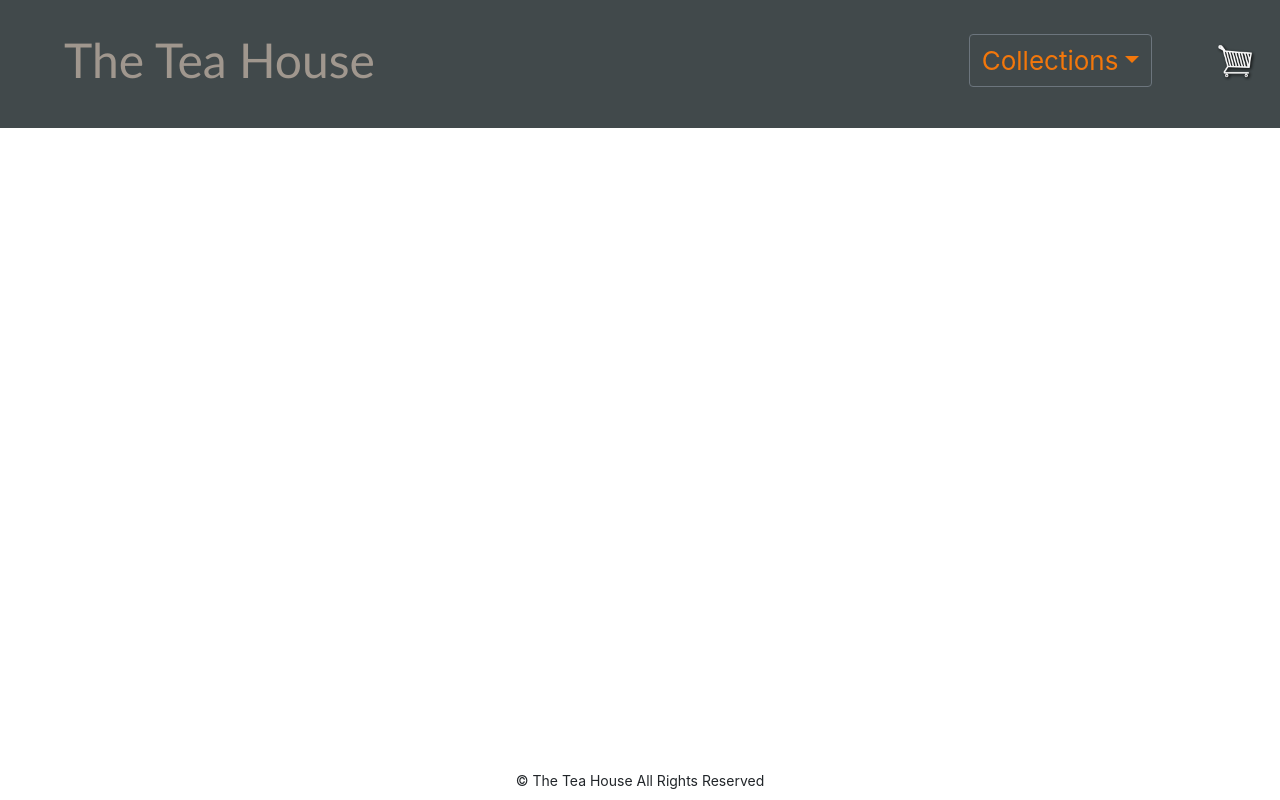
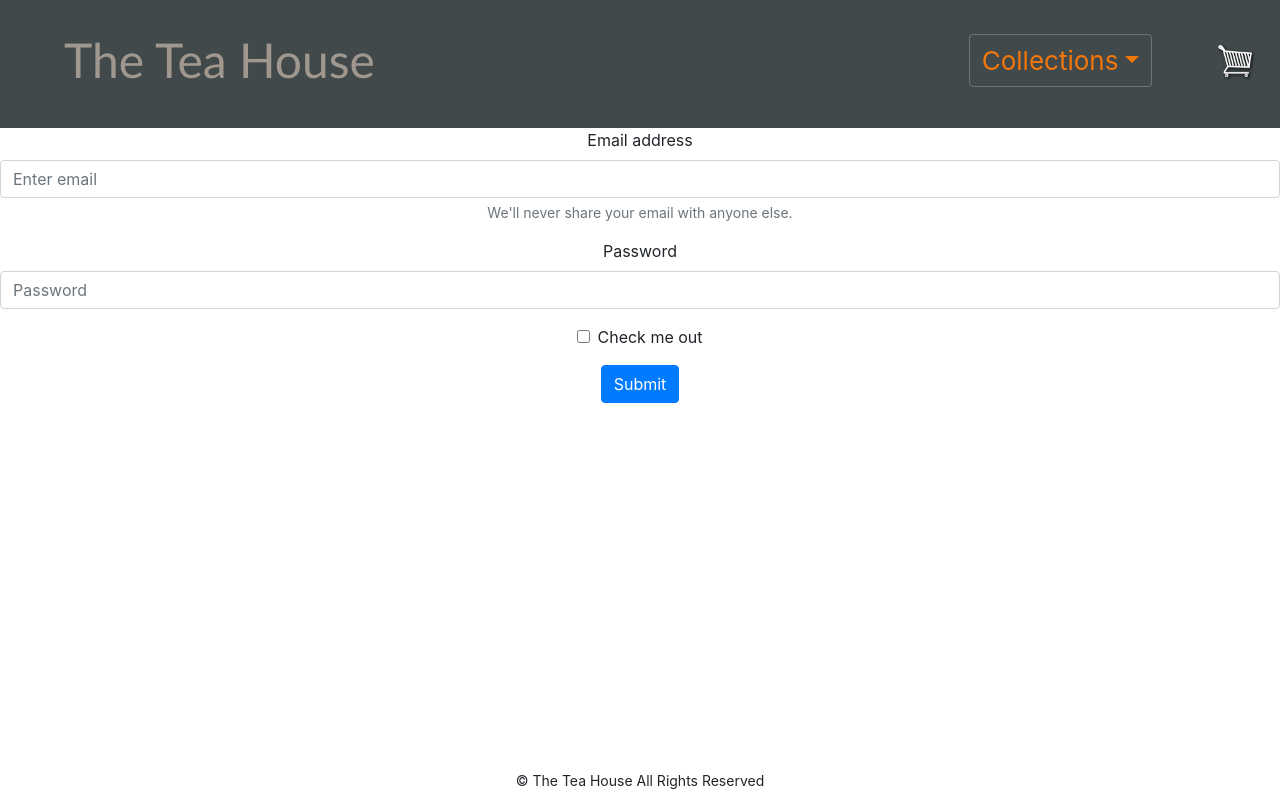
Before and after one commit to imarkov5/capstone-1, a React (Create React App) app in the folder tea-house-app/: page /new_product in a window 1280 px wide. Built offline with nearby package versions, Linux system fonts and the light colour scheme; no server answers.

Commit message:
changed logic to get product detail using axios request

```diff
--- a/tea-house-app/src/App.js
+++ b/tea-house-app/src/App.js
@@ -13,6 +13,7 @@ import Puerh from './Views/Category/Puerh';
 import Yerba from './Views/Category/Yerba';
 import ProductDetail from './Views/ProductDetail';
 import ShoppingCart from './Views/ShoppingCart';
+import NewProduct from './Views/NewProduct';
 import data from './data.json';
 import axios from 'axios';
 
@@ -26,7 +27,7 @@ function App() {
     axios.get("http://localhost:8080/products")
     .then(response => setProducts(response.data))
     .catch(error => console.log(error))
-  })
+  },[])
 
 
   const [cartItems, setCartItems] = useState(LocalStorageCart);
@@ -93,9 +94,15 @@ function App() {
         <Route path="/puerh">
           <Puerh onAdd={onAdd}/>
         </Route>
+
+        <Route path="/new_product">
+          <NewProduct products={products}/>
+        </Route>
+
         <Route path="/products/:id">
           <ProductDetail onAdd={onAdd} products={products}/>
         </Route>
+
         <Route path="/cart"
           render={({history}) =>
           <ShoppingCart
--- a/tea-house-app/src/Views/Category/Black.jsx
+++ b/tea-house-app/src/Views/Category/Black.jsx
@@ -5,14 +5,15 @@ import Product from '../../Components/Product';
 import axios from 'axios';
 
 export default function Black(props) {
-    const { products, onAdd } = props;
+    const { onAdd } = props;
     const blackTea = [];
 
-    products.forEach((item, index) => {
-        if(item.category_id == 2){
+    data.products.forEach((item, index) => {
+        if(item.category == 'black'){
             blackTea.push(item);
         }
     })
+    console.log(blackTea);
 
     return (
             <div>
--- a/tea-house-app/src/Views/HomePage.jsx
+++ b/tea-house-app/src/Views/HomePage.jsx
@@ -5,7 +5,7 @@ import {Link} from 'react-router-dom';
 export default function HomePage() {
     return (
         <div className="home-page">
-            <Link to="/all_products"><div className="axiom">
+            <Link to="/new_product"><div className="axiom">
                 <h3>A CUP OF TEA</h3>
                 <h2>MAKES EVERYTHING</h2>
                 <h1>BETTER</h1>
--- /dev/null
+++ b/tea-house-app/src/Views/NewProduct.jsx
@@ -0,0 +1,36 @@
+import React, {useState, useEffect} from 'react';
+import axios from 'axios';
+import {Card, ListGroup, ListGroupItem, Button, Row, Form} from 'react-bootstrap';
+import { LinkContainer } from 'react-router-bootstrap';
+
+export default function NewProduct() {
+
+
+
+    return(
+        <div>
+
+            <Form>
+  <Form.Group controlId="formBasicEmail">
+    <Form.Label>Email address</Form.Label>
+    <Form.Control type="email" placeholder="Enter email" />
+    <Form.Text className="text-muted">
+      We'll never share your email with anyone else.
+    </Form.Text>
+  </Form.Group>
+
+  <Form.Group controlId="formBasicPassword">
+    <Form.Label>Password</Form.Label>
+    <Form.Control type="password" placeholder="Password" />
+  </Form.Group>
+  <Form.Group controlId="formBasicCheckbox">
+    <Form.Check type="checkbox" label="Check me out" />
+  </Form.Group>
+  <Button variant="primary" type="submit">
+    Submit
+  </Button>
+</Form>
+       </div>
+
+    )
+}
--- a/tea-house-app/src/Views/ProductDetail.jsx
+++ b/tea-house-app/src/Views/ProductDetail.jsx
@@ -1,22 +1,30 @@
-import React, {useState} from 'react';
+import React, {useState, useEffect} from 'react';
 import {Card, ListGroup, ListGroupItem, Button, Row} from 'react-bootstrap';
 import { LinkContainer } from 'react-router-bootstrap';
 import data from '../data.json';
 import {useParams} from 'react-router-dom';
+import axios from 'axios';
 
 export default function ProductDetail(props) {
+    // const {products, onAdd} = props;
+    const {onAdd} = props;
     const {id} = useParams();
-    console.log(props);
-    const {onAdd} = props;
-    const [product, setProduct] = useState();
+
+
+    const [product, setProduct] = useState({createdAt: null, description: "From China, this tea is going to have a sweet and floral aroma.", id: 5, imageUrl: "https://cdn.shopify.com/s/files/1/0092/4424/6052/products/organic-jasmine-tea-z_1024x1024@2x.jpg?v=1601069260", name: "White", price: 6.55, quantity: 10, serialNumber: "0005", updatedAt: null});
     useEffect(()=>{
-        axios.get(`http://localhost:8080/products/${id}`)
+        console.log(id)
+        axios.get(`http://localhost:8080/products/id/${id}`)
+        // .then(response=>console.log(response))
         .then(response => setProduct(response.data))
         .catch(error => console.log(error))
-      }, []);
+        console.log(product);
+      },[]);
+    //   console.log(product);
 
-    // const product = products.filter(prod => prod.id ==id)[0];
-    // console.log(product);
+    //   const product = products.filter(p => p.id ==id)[0];
+
+
 
     return (
         <div>
@@ -30,8 +38,8 @@ export default function ProductDetail(props) {
                 </Card.Text>
             </Card.Body>
             <ListGroup className="list-group-flush">
-                {/* <ListGroupItem>Category: {product.category}</ListGroupItem> */}
-                {/* <ListGroupItem>Category: {product.getCategory()}</ListGroupItem> */}
+                {/* <ListGroupItem>Category: {product.category}</ListGroupItem>
+                <ListGroupItem>Category: {product.getCategory()}</ListGroupItem> */}
                 <ListGroupItem>Serial Number: {product.serialNumber}</ListGroupItem>
                 <ListGroupItem>Price: ${product.price.toFixed(2)}</ListGroupItem>
             </ListGroup>
```
